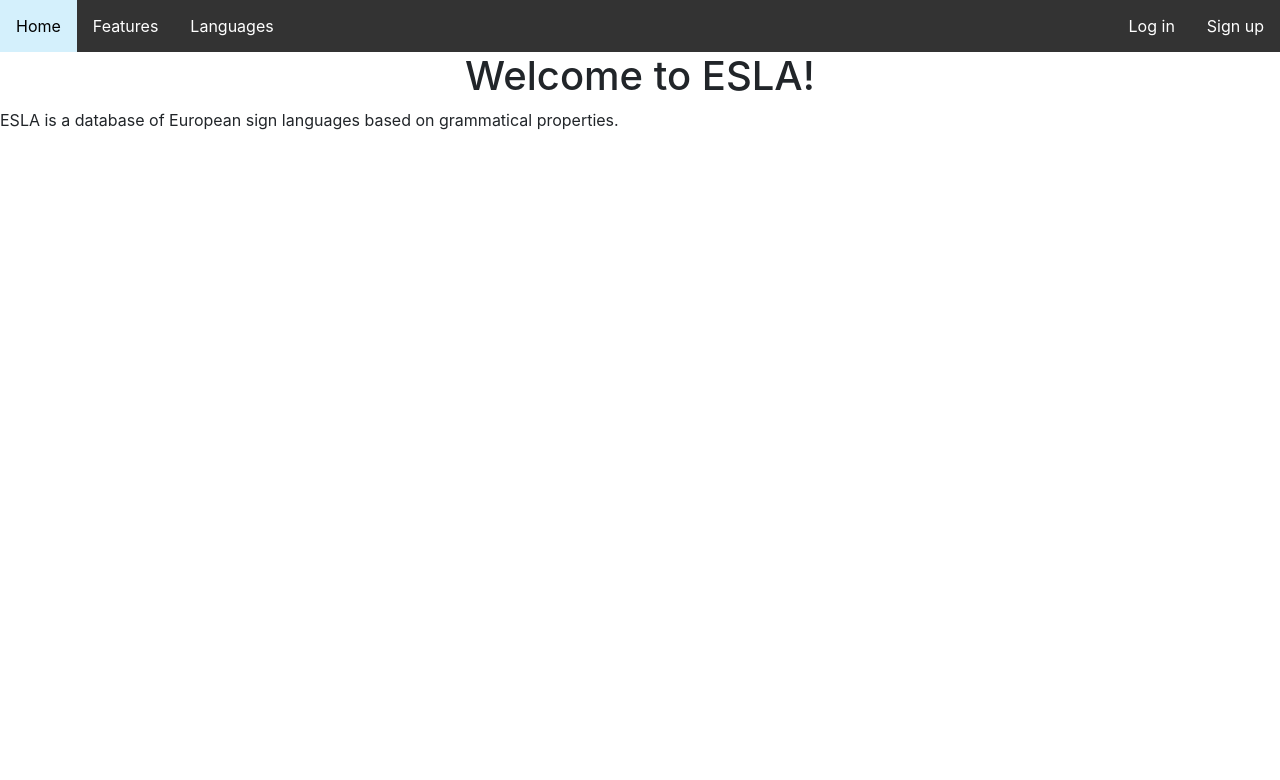
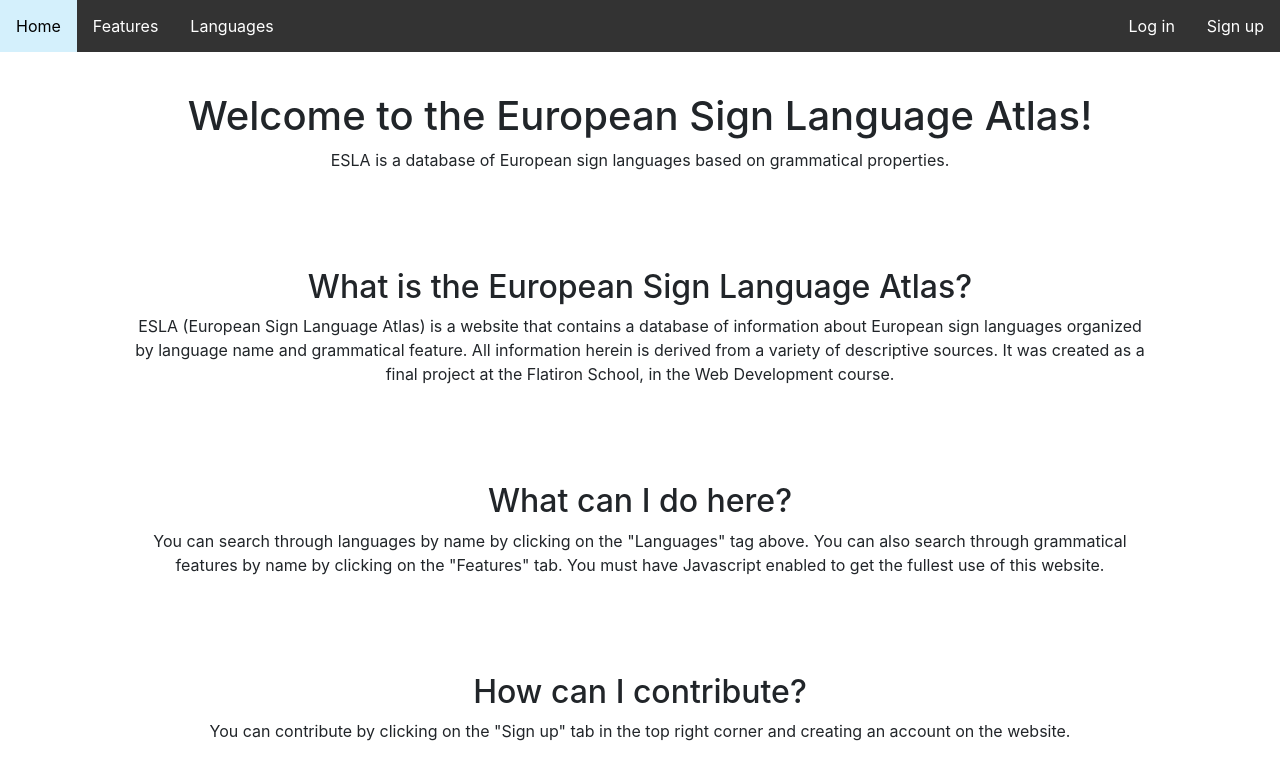
Before and after one commit to ananari/ESLA-frontend, a React (Create React App) app: page / in a window 1280 px wide. Shown: the top 780 px of the page. Built offline with nearby package versions, Linux system fonts and the light colour scheme.

Commit message:
added info to home page

```diff
--- a/public/index.html
+++ b/public/index.html
@@ -7,7 +7,7 @@
     <meta name="theme-color" content="#000000" />
     <meta
       name="description"
-      content="Web site created using create-react-app"
+      content="European Sign Language Atlas"
     />
     <link rel="apple-touch-icon" href="logo192.png" />
     <link rel="stylesheet" href="https://stackpath.bootstrapcdn.com/bootstrap/4.3.1/css/bootstrap.min.css" integrity="sha384-ggOyR0iXCbMQv3Xipma34MD+dH/1fQ784/j6cY/iJTQUOhcWr7x9JvoRxT2MZw1T" crossorigin="anonymous" />
@@ -25,7 +25,7 @@
       work correctly both with client-side routing and a non-root public URL.
       Learn how to configure a non-root public URL by running `npm run build`.
     -->
-    <title>React App</title>
+    <title>ESLA</title>
   </head>
   <body>
     <noscript>You need to enable JavaScript to run this app.</noscript>
--- a/src/Home.js
+++ b/src/Home.js
@@ -8,8 +8,28 @@ export default class Home extends Component {
   render(){
     return (
       <>
-        <h1>Welcome to ESLA!</h1>
-        <p>ESLA is a database of European sign languages based on grammatical properties.</p>
+        <div id="homeContainer">
+          <div className="headingContainer">
+            <h1>Welcome to the European Sign Language Atlas!</h1>
+            <p className="home">ESLA is a database of European sign languages based on grammatical properties.</p>
+          </div>
+          <div className="headingContainer">
+            <h2>What is the European Sign Language Atlas?</h2>
+            <p className="home">ESLA (European Sign Language Atlas) is a website that contains a database of information about European
+            sign languages organized by language name and grammatical feature. All information herein is derived from a variety of descriptive
+            sources. It was created as a final project at the Flatiron School, in the Web Development course.</p>
+          </div>
+          <div className="headingContainer">
+            <h2>What can I do here?</h2>
+            <p className="home">You can search through languages by name by clicking on the "Languages" tag above. You can also search through
+            grammatical features by name by clicking on the "Features" tab. You must have Javascript enabled to get the fullest use of this
+            website.</p>
+          </div>
+          <div className="headingContainer">
+            <h2>How can I contribute?</h2>
+            <p className="home">You can contribute by clicking on the "Sign up" tab in the top right corner and creating an account on the website.</p>
+          </div>
+        </div>
       </>
     )
   }
--- a/src/index.css
+++ b/src/index.css
@@ -48,7 +48,7 @@ nav ul li:hover:not(.active) {
   background-color: black;
 }
 
-h1, h2 {
+h1, h2, p.home {
   text-align: center;
 }
 
@@ -110,6 +110,14 @@ div.divider {
   display:inline-block;
 }
 
+div#homeContainer {
+  width: 80%;
+  margin: auto;
+}
+
+div.headingContainer {
+  padding: 40px 0px;
+}
 
 
 
```
